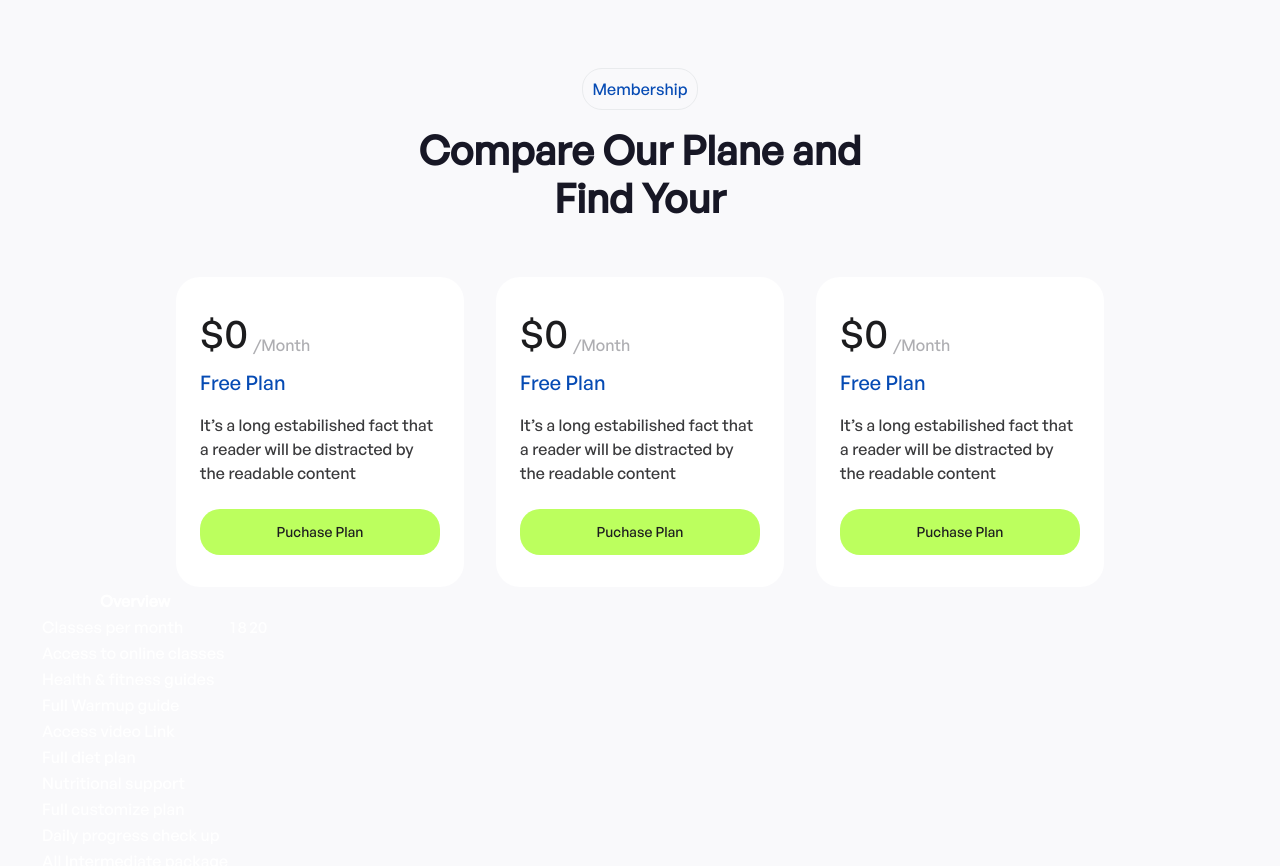
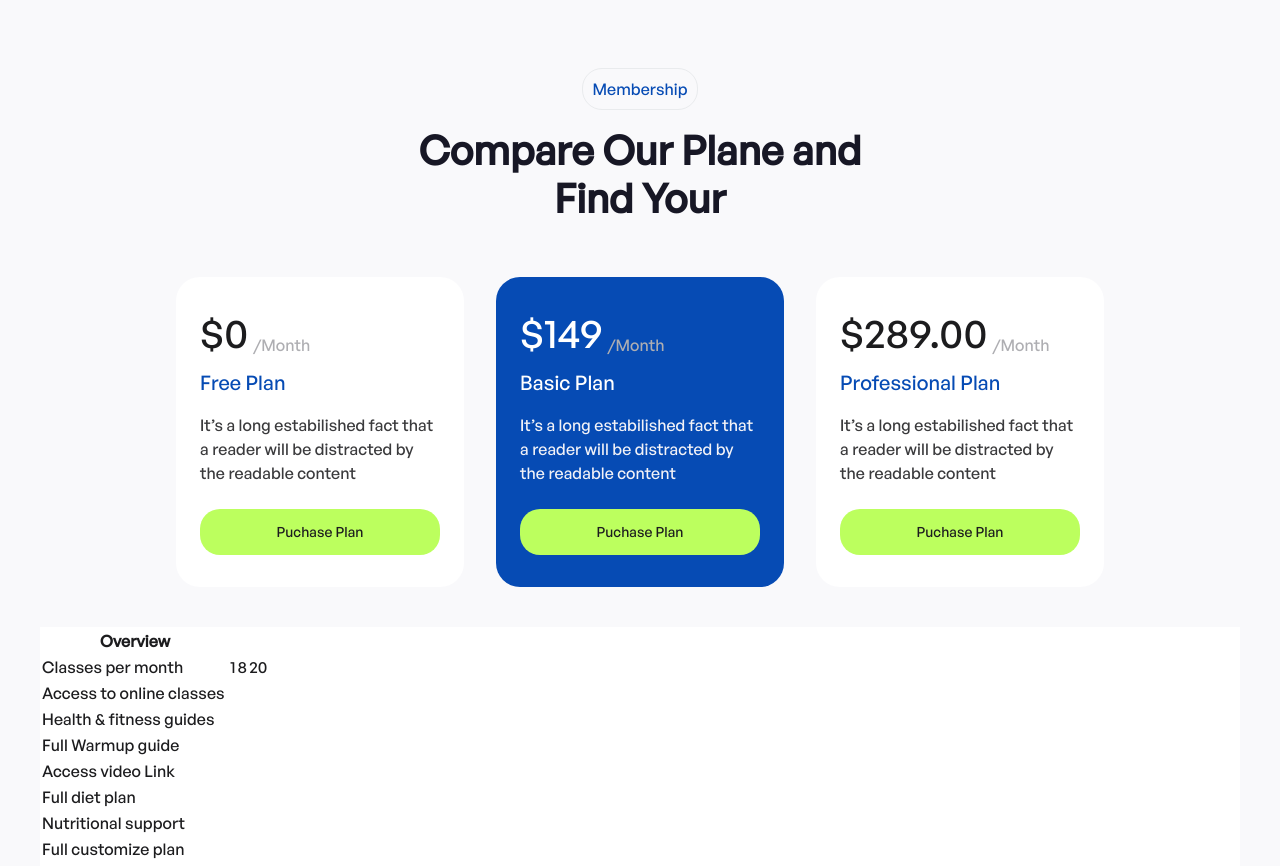
Before and after one commit to erik-frontend/fitness, a plain HTML site: page membership.html in a window 1280 px wide. Shown: the part 86-952 px from the top of the page. Drawn offline with Linux system fonts and the light colour scheme.

Commit message:
add memborship

```diff
--- a/css/main.css
+++ b/css/main.css
@@ -1170,12 +1170,27 @@ main {
   border-radius: 24px;
   background: #FFFFFF;
   color: #1C1C1E;
+  transition: 0.3s linear;
+  cursor: pointer;
+}
+.allplans .plan-block.active {
+  background: #064BB4;
+  pointer-events: none;
+}
+.allplans .plan-block.active .prise {
+  color: #FFFFFF;
+}
+.allplans .plan-block.active .plan-title {
+  color: #FFFFFF;
+}
+.allplans .plan-block.active .plan-text {
+  color: #F2F2F7;
 }
 .allplans .plan-prise {
   display: flex;
   align-items: flex-end;
   gap: 5px;
-  color: var(--grayscale-100, #1C1C1E);
+  color: #1C1C1E;
   text-align: center;
   font-size: 40px;
   line-height: 48px;
@@ -1208,6 +1223,16 @@ main {
   letter-spacing: 0.07px;
   line-height: 22px;
   text-align: center;
+}
+.allplans .plan-table {
+  margin-top: 40px;
+  position: relative;
+}
+.allplans .table {
+  display: block;
+  width: 100%;
+  color: #1c1c1e;
+  background: white;
 }
 
 .footer {
--- a/js/main.js
+++ b/js/main.js
@@ -64,4 +64,10 @@ $(document).ready(function () {
         $(".video-btn").addClass("hide")
         $(".video-btn").siblings().trigger("play");
     });
+
+    // plan prise
+    $(".plan-block").click(function(){
+        $(".plan-block").removeClass("active")
+        $(this).addClass("active")
+    })
 });
--- a/membership.html
+++ b/membership.html
@@ -60,21 +60,21 @@
                         <p class="plan-text">It’s a long estabilished fact that a reader will be distracted by the readable content</p>
                         <a href="" class="plan-link">Puchase Plan</a>
                     </div>
-                    <div class="plan-block">
+                    <div class="plan-block active">
                         <div class="plan-prise">
-                            <span class="prise">$0</span>
+                            <span class="prise">$149</span>
                             <span class="month">/Month</span>
                         </div>
-                        <span class="plan-title">Free Plan</span>
+                        <span class="plan-title">Basic Plan</span>
                         <p class="plan-text">It’s a long estabilished fact that a reader will be distracted by the readable content</p>
                         <a href="" class="plan-link">Puchase Plan</a>
                     </div>
                     <div class="plan-block">
                         <div class="plan-prise">
-                            <span class="prise">$0</span>
+                            <span class="prise">$289.00</span>
                             <span class="month">/Month</span>
                         </div>
-                        <span class="plan-title">Free Plan</span>
+                        <span class="plan-title">Professional Plan</span>
                         <p class="plan-text">It’s a long estabilished fact that a reader will be distracted by the readable content</p>
                         <a href="" class="plan-link">Puchase Plan</a>
                     </div>
```
Also changed, not shown: css/main.min.css.
